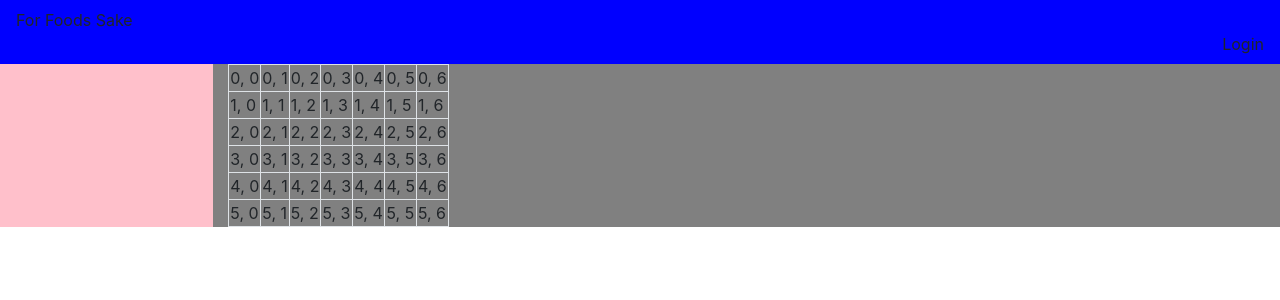
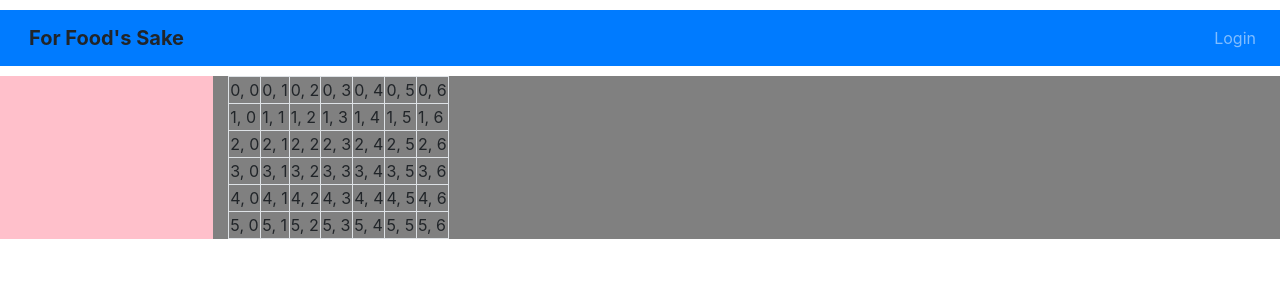
Before and after one commit to Naidah/cse-hackathon-2018, a Python web app: template templates/index.html in a window 1280 px wide. Shown: the top 300 px of the page. Run offline with Jinja, Linux system fonts and the light colour scheme; the template is opened without the code that fills it, so the values that code supplies are empty; some libraries are stand-ins or nearby versions.

Commit message:
edited navbar styling

```diff
--- a/templates/index.html
+++ b/templates/index.html
@@ -8,10 +8,20 @@
 {% block content %}
 
     <!-- navbar -->
-    <div class="navbar d-inline-block w-100 h-40" style="background-color: blue">
-        <div class="nav-item">For Foods Sake</div>
+  <!--   <div class="navbar d-inline-block w-100 h-40" style="background-color: blue">
+        <div class="nav-item">For Food's Sake</div>
         <div class="nav-item float-right">Login</div>
-    </div>
+    </div> -->
+
+    <nav style="background-color: fuchsia; margin:  10px 0 10px 0;" class="navbar navbar-expand-sm navbar-dark bg-primary"">
+  <a class="navbar-brand" style="margin-left: 13px"><b>For Food's Sake</b></a>
+  <ul class="navbar-nav ml-auto">
+    <li class="nav-item ">
+      <a class="nav-link " href="{{ url_for('login') }}">Login</a>
+    </li>
+  </ul>
+
+    </nav>
 
     <!-- Calendar Wrapper -->
     <div class="h-80 d-flex flex-row">
```
